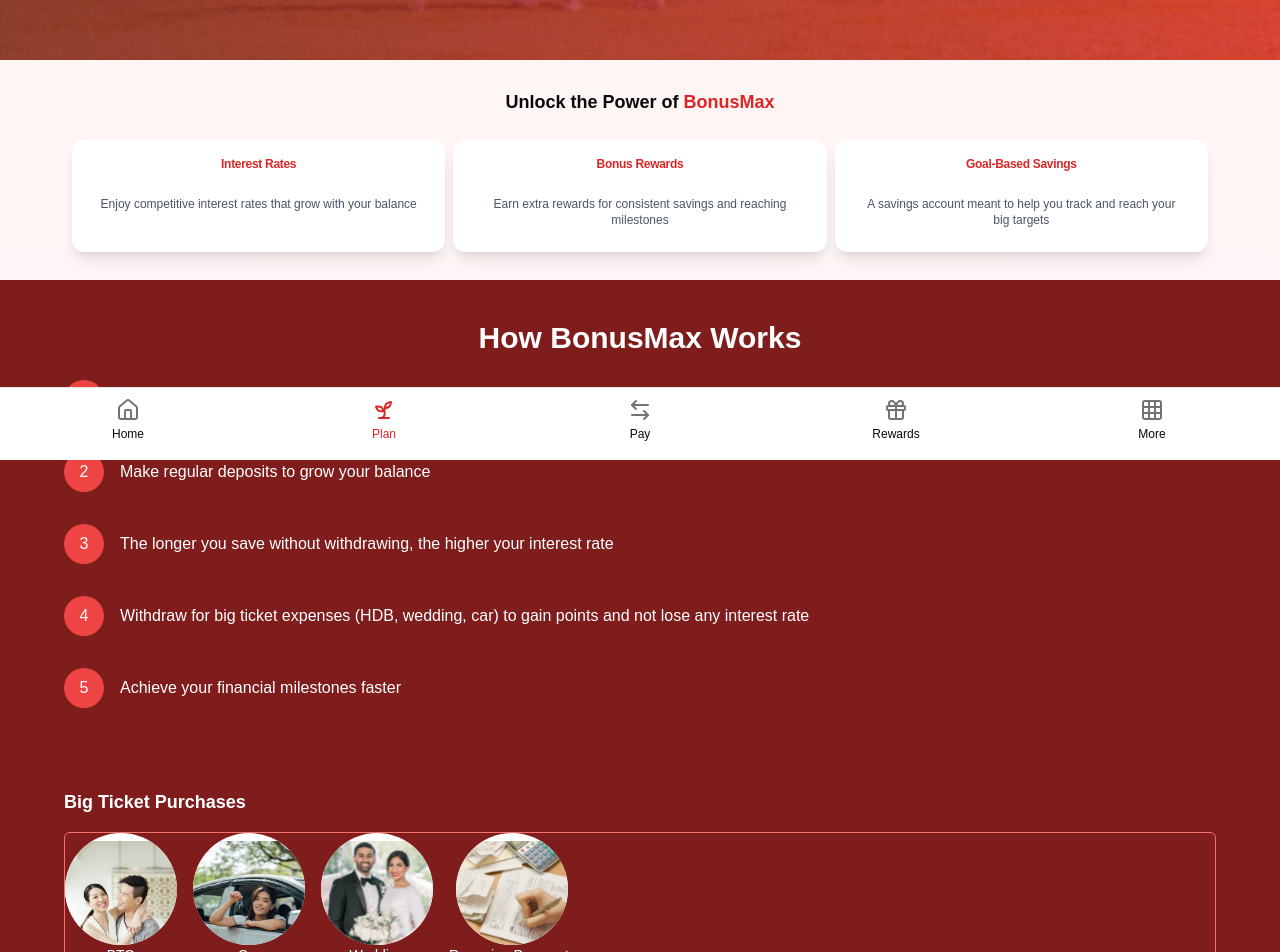
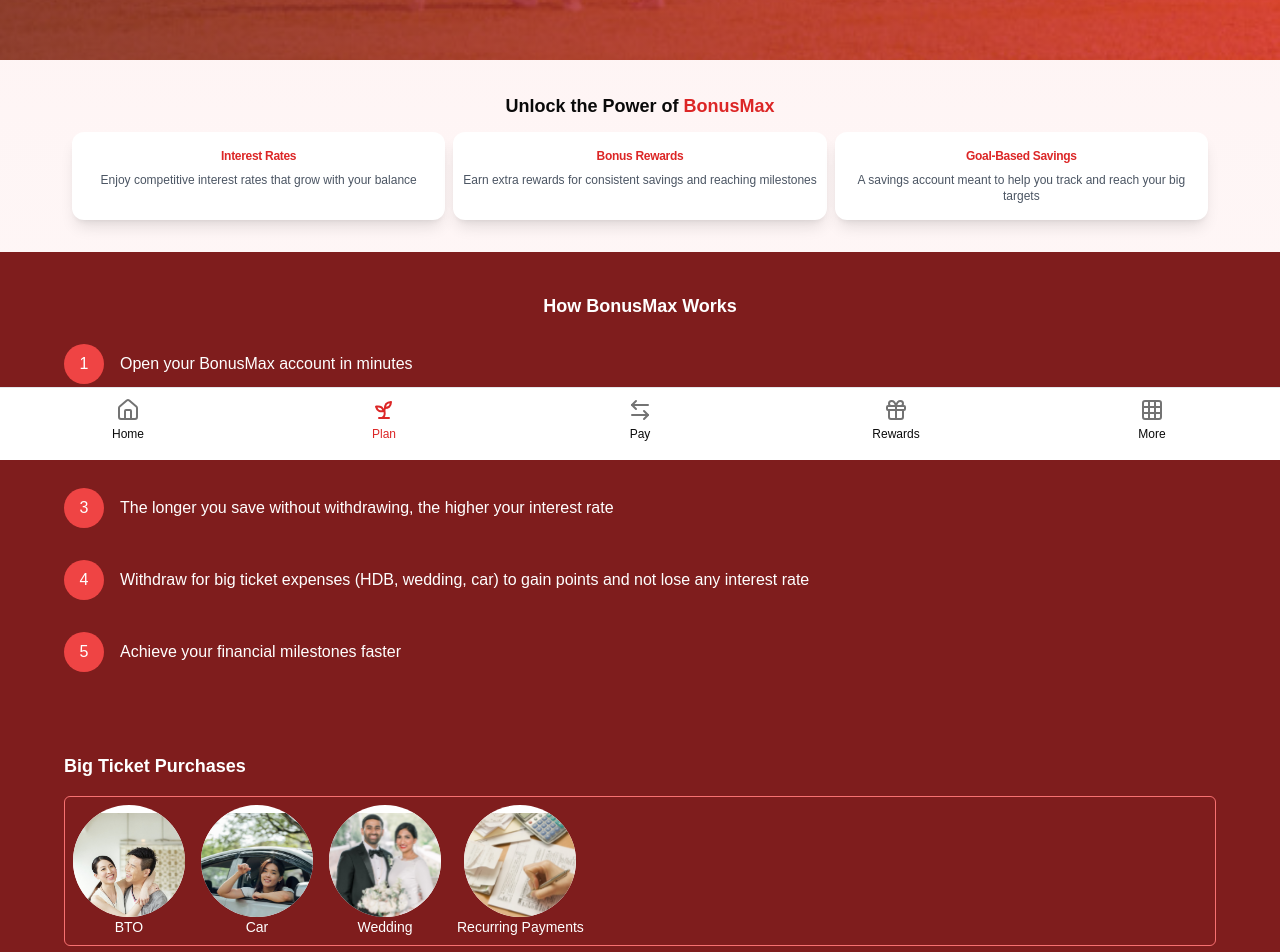
Before and after one commit to JoelSngZhenWei/BonusPlusEnhanced, a Next.js app in the folder bonusplusenhanced/: page /plan/bonusplusintro in a window 1280 px wide. Shown: the part 340-1292 px from the top of the page. Built offline with nearby package versions, Linux system fonts and the light colour scheme.

Commit message:
jdhhh hdjj

```diff
--- a/bonusplusenhanced/app/plan/bonusplusintro/page.tsx
+++ b/bonusplusenhanced/app/plan/bonusplusintro/page.tsx
@@ -32,19 +32,19 @@ export default function BonusPlusLandingComponent() {
       </section>
 
       {/* Key Features Section */}
-      <section className="py-7 px-2 max-w-6xl mx-auto">
-        <h2 className="text-lg font-bold text-center mb-6">Unlock the Power of <span className="text-red-600">BonusMax</span></h2>
+      <section className="py-8 px-2 max-w-6xl mx-auto">
+        <h2 className="text-lg font-bold text-center mb-3">Unlock the Power of <span className="text-red-600">BonusMax</span></h2>
         <div className="grid grid-cols-3 gap-2 auto-rows-fr">
           {[
             { title: "Interest Rates", description: "Enjoy competitive interest rates that grow with your balance" },
             { title: "Bonus Rewards", description: "Earn extra rewards for consistent savings and reaching milestones" },
             { title: "Goal-Based Savings", description: "A savings account meant to help you track and reach your big targets" }
           ].map((feature, index) => (
-            <Card key={index} className="bg-white shadow-lg hover:shadow-xl transition-shadow duration-300 flex flex-col h-full p-2">
-              <CardHeader className="flex-grow-0">
-                <CardTitle className="text-xs font-semibold text-red-600 text-center">{feature.title}</CardTitle>
+            <Card key={index} className="bg-white shadow-lg hover:shadow-xl transition-shadow duration-300 flex flex-col h-full p-1">
+              <CardHeader className="flex-grow-0 pt-3">
+                <CardTitle className="text-xs font-bold text-red-600 text-center">{feature.title}</CardTitle>
               </CardHeader>
-              <CardContent className="p-4 flex flex-col justify-between flex-grow">
+              <CardContent className="pb-3 px-1 flex flex-col justify-between flex-grow">
                 <p className="text-xs text-gray-600 text-center">{feature.description}</p>
               </CardContent>
             </Card>
@@ -55,7 +55,7 @@ export default function BonusPlusLandingComponent() {
       {/* How It Works Section */}
       <section className="bg-red-900 text-white py-10 px-4">
         <div className="max-w-6xl mx-auto">
-          <h2 className="text-3xl font-bold text-center mb-6">How BonusMax Works</h2>
+          <h2 className="text-lg font-bold text-center mb-6">How BonusMax Works</h2>
           <div className="grid grid-cols-1 gap-12 items-center">
             <div className="space-y-8">
               {[
@@ -75,7 +75,7 @@ export default function BonusPlusLandingComponent() {
             </div>
             <div className="mt-8">
               <h3 className="text-lg font-semibold mb-4">Big Ticket Purchases</h3>
-              <ScrollArea className="w-full whitespace-nowrap rounded-md border border-red-400">
+              <ScrollArea className="w-full whitespace-nowrap rounded-md border border-red-400 p-2">
                 <div className="flex space-x-4">
                   {[
                     { name: "BTO", src: "/bto.jpg" },
@@ -111,7 +111,7 @@ export default function BonusPlusLandingComponent() {
       <section className="py-10 px-4 bg-gray-100">
         <div className="max-w-4xl mx-auto text-center">
           <h2 className="text-lg font-bold mb-4">Redeem Rewards and Points</h2>
-          <p className="text-xl mb-4">
+          <p className="text-base mb-4">
             Turn your savings into exciting rewards! With BonusMax, you can redeem your points for a wide range of benefits:
           </p>
           <div className="grid grid-cols-1 md:grid-cols-3 gap-6 mt-10">
```
